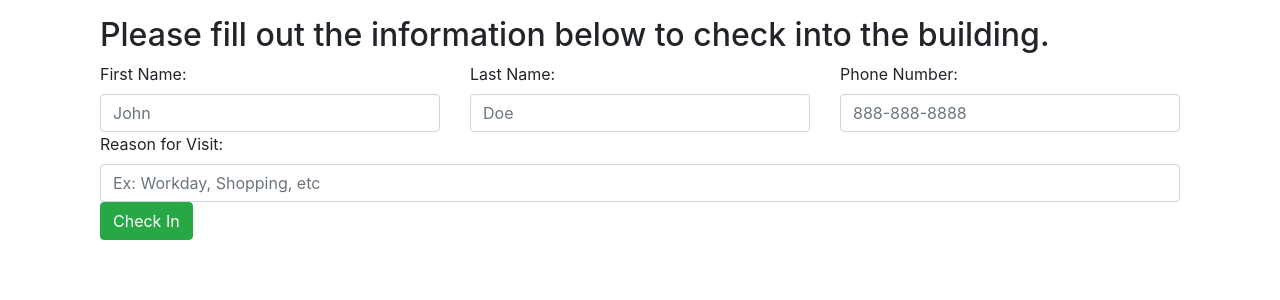
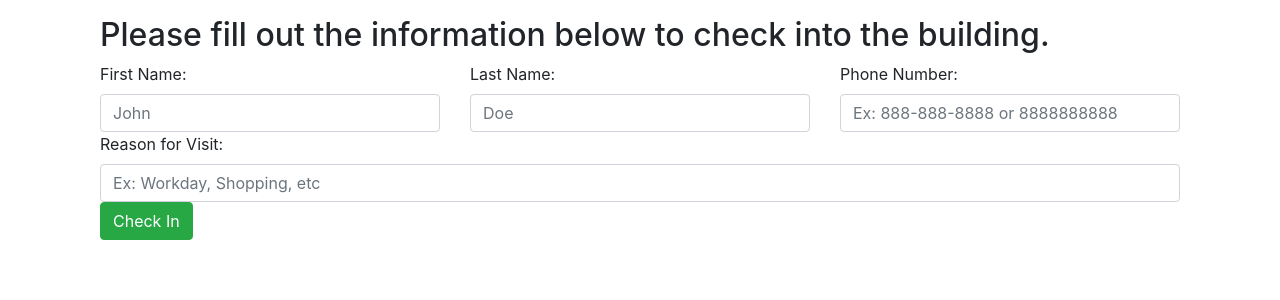
Before and after one commit to Ericbrod10/is601Final, a Flask app: page /CheckIn in a window 1280 px wide. Shown: the part 56-356 px from the top of the page. Run offline with Flask 2, Linux system fonts and the light colour scheme; some libraries are stand-ins or nearby versions.

Commit message:
Added Phone Number Required Pattern to Check In Page

```diff
--- a/app/templates/new.html
+++ b/app/templates/new.html
@@ -45,8 +45,9 @@
         </div>
         <div class="col">
             <label for="PhoneNumber">Phone Number:</label>
-            <input id="PhoneNumber" type="text" class="form-control" placeholder="888-888-8888" name="PhoneNumber"
-            required>
+            <input id="PhoneNumber" type="tel" class="form-control" placeholder="Ex: 888-888-8888 or 8888888888" name="PhoneNumber"
+                    pattern="[0-9]{3}-[0-9]{3}-[0-9]{4}|[0-9]{10}|+[0-9]{1}[0-9]{10}|+[0-9]{1}-[0-9]{3}-[0-9]{3}-[0-9]{4}"
+                    required>
         </div>
     </div>
 
```
